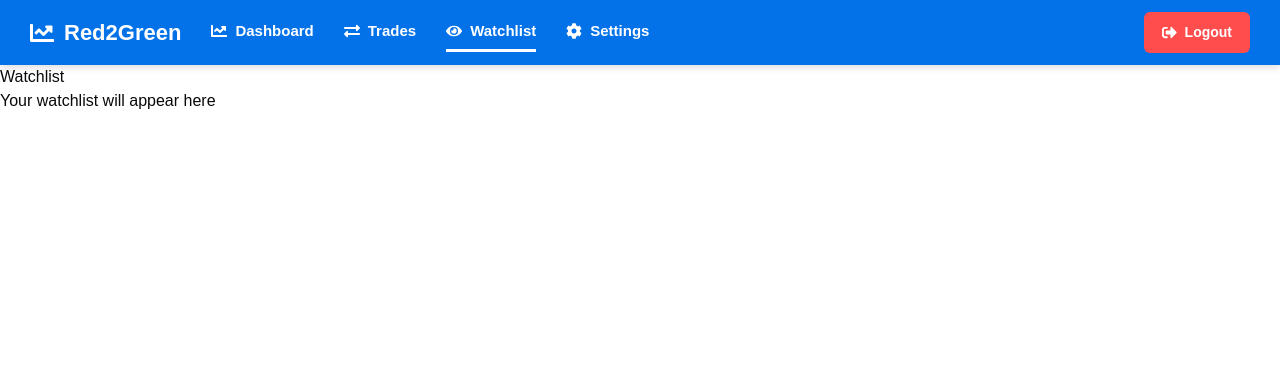
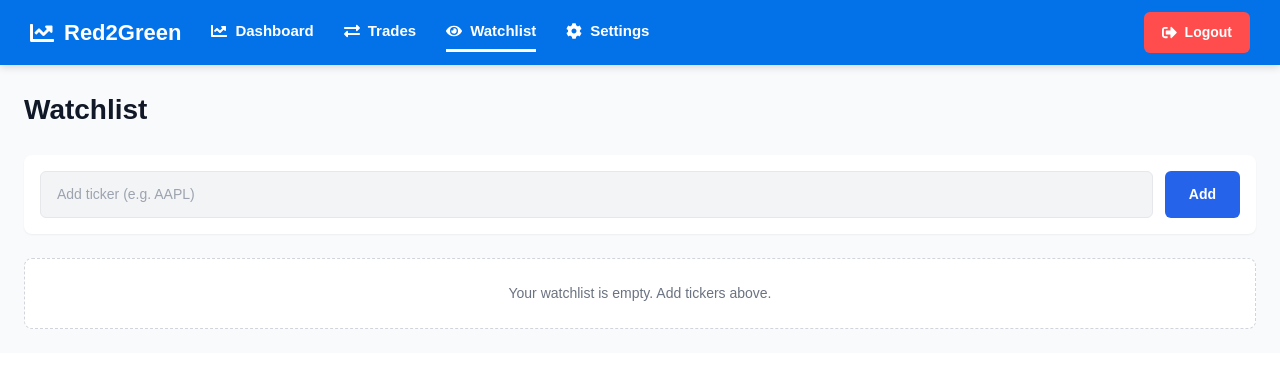
Before and after one commit to UFRed2Green/Red2Green, a Next.js app in the folder client/: page /dashboard/watchlist in a window 1280 px wide. Shown: the top 368 px of the page. Built offline with nearby package versions, Linux system fonts and the light colour scheme; sample sign-in values are in the browser's storage.

Commit message:
Implemented watch list page UI and tickers (#28)

```diff
--- a/client/src/app/dashboard/watchlist/page.tsx
+++ b/client/src/app/dashboard/watchlist/page.tsx
@@ -1,14 +1,85 @@
+"use client";
+
+import React, { useEffect, useState } from 'react';
 import { ProtectedRoute } from '@/components/ProtectedRoute';
+import '@/app/styles/dashboard/watchlist.css';
 
 export default function WatchlistPage() {
+  const [tickers, setTickers] = useState<string[]>([]);
+  const [input, setInput] = useState('');
+
+  useEffect(() => {
+    try {
+      const raw = localStorage.getItem('watchlistTickers');
+      if (raw) setTickers(JSON.parse(raw));
+    } catch (e) {
+      // ignore parse errors
+    }
+  }, []);
+
+  useEffect(() => {
+    try {
+      localStorage.setItem('watchlistTickers', JSON.stringify(tickers));
+    } catch (e) {
+      // ignore quota errors
+    }
+  }, [tickers]);
+
+  function handleAdd(e: React.FormEvent) {
+    e.preventDefault();
+    const t = input.trim().toUpperCase();
+    if (!t) return;
+    if (tickers.includes(t)) {
+      setInput('');
+      return;
+    }
+    setTickers(prev => [...prev, t]);
+    setInput('');
+  }
+
+  function handleRemove(ticker: string) {
+    setTickers(prev => prev.filter(t => t !== ticker));
+  }
+
   return (
     <ProtectedRoute>
       <main className="watchlist-container">
         <div className="watchlist-header">
           <h1>Watchlist</h1>
         </div>
+
         <div className="watchlist-content">
-          <p>Your watchlist will appear here</p>
+          <form className="watchlist-form" onSubmit={handleAdd} aria-label="Add ticker">
+            <label htmlFor="ticker-input" className="sr-only">Ticker</label>
+            <input
+              id="ticker-input"
+              value={input}
+              onChange={e => setInput((e.target as HTMLInputElement).value)}
+              placeholder="Add ticker (e.g. AAPL)"
+              className="watchlist-input"
+            />
+            <button type="submit" className="watchlist-add">Add</button>
+          </form>
+
+          {tickers.length === 0 ? (
+            <p>Your watchlist is empty. Add tickers above.</p>
+          ) : (
+            <ul className="watchlist-list">
+              {tickers.map(t => (
+                <li key={t} className="ticker-item">
+                  <span>{t}</span>
+                  <button
+                    type="button"
+                    aria-label={`Remove ${t}`}
+                    className="remove-button"
+                    onClick={() => handleRemove(t)}
+                  >
+                    Remove
+                  </button>
+                </li>
+              ))}
+            </ul>
+          )}
         </div>
       </main>
     </ProtectedRoute>
--- /dev/null
+++ b/client/src/app/styles/dashboard/watchlist.css
@@ -0,0 +1,162 @@
+.watchlist-container {
+  width: 100%;
+  height: 100%;
+  display: flex;
+  flex-direction: column;
+  padding: 24px;
+  box-sizing: border-box;
+  background-color: #f9fafb;
+}
+
+.watchlist-header {
+  margin-bottom: 24px;
+}
+
+.watchlist-header h1 {
+  font-size: 28px;
+  font-weight: 700;
+  color: #111827;
+  margin: 0;
+}
+
+.watchlist-content {
+  display: flex;
+  flex-direction: column;
+  gap: 24px;
+}
+
+.watchlist-form {
+  display: flex;
+  gap: 12px;
+  background-color: white;
+  padding: 16px;
+  border-radius: 8px;
+  box-shadow: 0 1px 2px 0 rgba(0, 0, 0, 0.05);
+}
+
+.watchlist-input {
+  flex: 1;
+  padding: 12px 16px;
+  background-color: #f3f4f6;
+  border: 1px solid #e5e7eb;
+  border-radius: 6px;
+  font-size: 14px;
+  color: #374151;
+  transition: all 0.2s ease;
+  font-family: inherit;
+}
+
+.watchlist-input::placeholder {
+  color: #9ca3af;
+}
+
+.watchlist-input:focus {
+  outline: none;
+  background-color: #f9fafb;
+  border-color: #2563eb;
+  box-shadow: 0 0 0 3px rgba(37, 99, 235, 0.1);
+}
+
+.watchlist-add {
+  padding: 12px 24px;
+  background-color: #2563eb;
+  color: white;
+  border: none;
+  border-radius: 6px;
+  font-size: 14px;
+  font-weight: 600;
+  cursor: pointer;
+  transition: background-color 0.2s ease;
+  font-family: inherit;
+  white-space: nowrap;
+}
+
+.watchlist-add:hover {
+  background-color: #1d4ed8;
+}
+
+.watchlist-add:active {
+  background-color: #1e40af;
+}
+
+.watchlist-list {
+  display: flex;
+  flex-direction: column;
+  gap: 12px;
+  list-style: none;
+  margin: 0;
+  padding: 0;
+}
+
+.ticker-item {
+  display: flex;
+  align-items: center;
+  justify-content: space-between;
+  padding: 16px;
+  background-color: white;
+  border: 1px solid #e5e7eb;
+  border-radius: 8px;
+  box-shadow: 0 1px 2px 0 rgba(0, 0, 0, 0.05);
+  transition: all 0.2s ease;
+}
+
+.ticker-item:hover {
+  border-color: #2563eb;
+  box-shadow: 0 4px 6px -1px rgba(0, 0, 0, 0.1);
+}
+
+.ticker-item span {
+  font-size: 16px;
+  font-weight: 700;
+  color: #111827;
+}
+
+.remove-button {
+  padding: 6px 12px;
+  background-color: #f3f4f6;
+  color: #374151;
+  border: 1px solid #e5e7eb;
+  border-radius: 4px;
+  font-size: 12px;
+  font-weight: 500;
+  cursor: pointer;
+  transition: all 0.2s ease;
+  font-family: inherit;
+  white-space: nowrap;
+}
+
+.remove-button:hover {
+  background-color: #fee2e2;
+  color: #dc2626;
+  border-color: #fecaca;
+}
+
+.remove-button:active {
+  background-color: #fecaca;
+}
+
+.watchlist-content > p {
+  text-align: center;
+  color: #6b7280;
+  font-size: 14px;
+  padding: 24px;
+  background-color: white;
+  border-radius: 8px;
+  border: 1px dashed #d1d5db;
+  margin: 0;
+}
+
+/* Responsive design */
+@media (max-width: 768px) {
+  .watchlist-form {
+    flex-direction: column;
+  }
+
+  .watchlist-add {
+    width: 100%;
+  }
+
+  .watchlist-list {
+    grid-template-columns: 1fr;
+  }
+}
```
